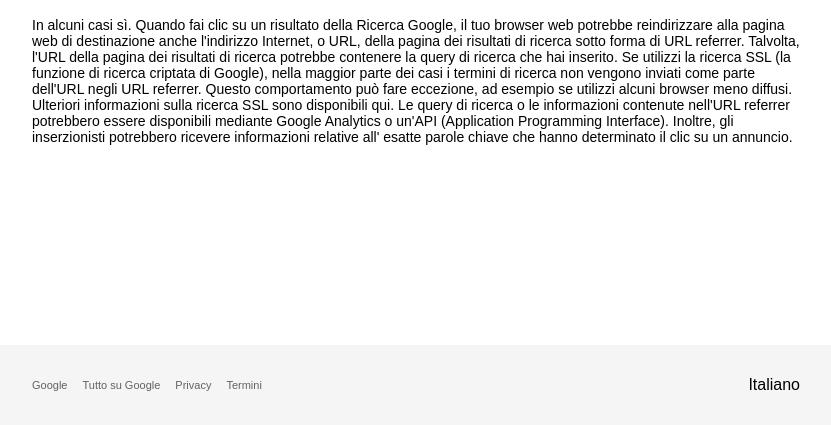
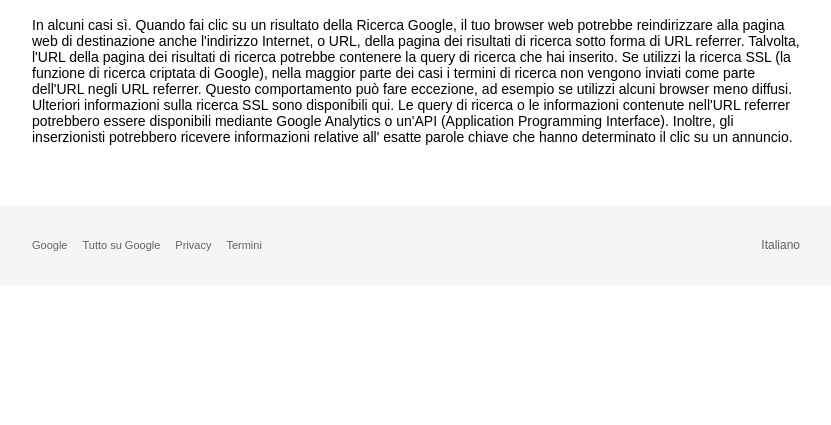
Before and after one commit to elepot87/php-google-faq, a PHP site: page / in a window 1280 px wide. Shown: the part 1427-1852 px from the top of the page, without its empty margins (224-1055 px from the left). After the commit the page ends 1678 px from the top, so only its background shows below. Run offline with PHP 8.4, Linux system fonts and the light colour scheme.

Commit message:
sisemato stile footer

```diff
--- a/css/main.css
+++ b/css/main.css
@@ -91,6 +91,7 @@ header .container-menu .main-menu .menu-item:hover a {
   display: flex;
   justify-content: space-between;
   align-items: center;
+  margin: 0 auto;
 }
 
 .footer .container .footer-left .menu-footer {
@@ -107,3 +108,8 @@ header .container-menu .main-menu .menu-item:hover a {
   text-decoration: none;
   margin-right: 15px;
 }
+
+.footer .container .footer-right {
+  color: rgba(61, 61, 61, 0.8);
+  font-size: 12px;
+}
```
